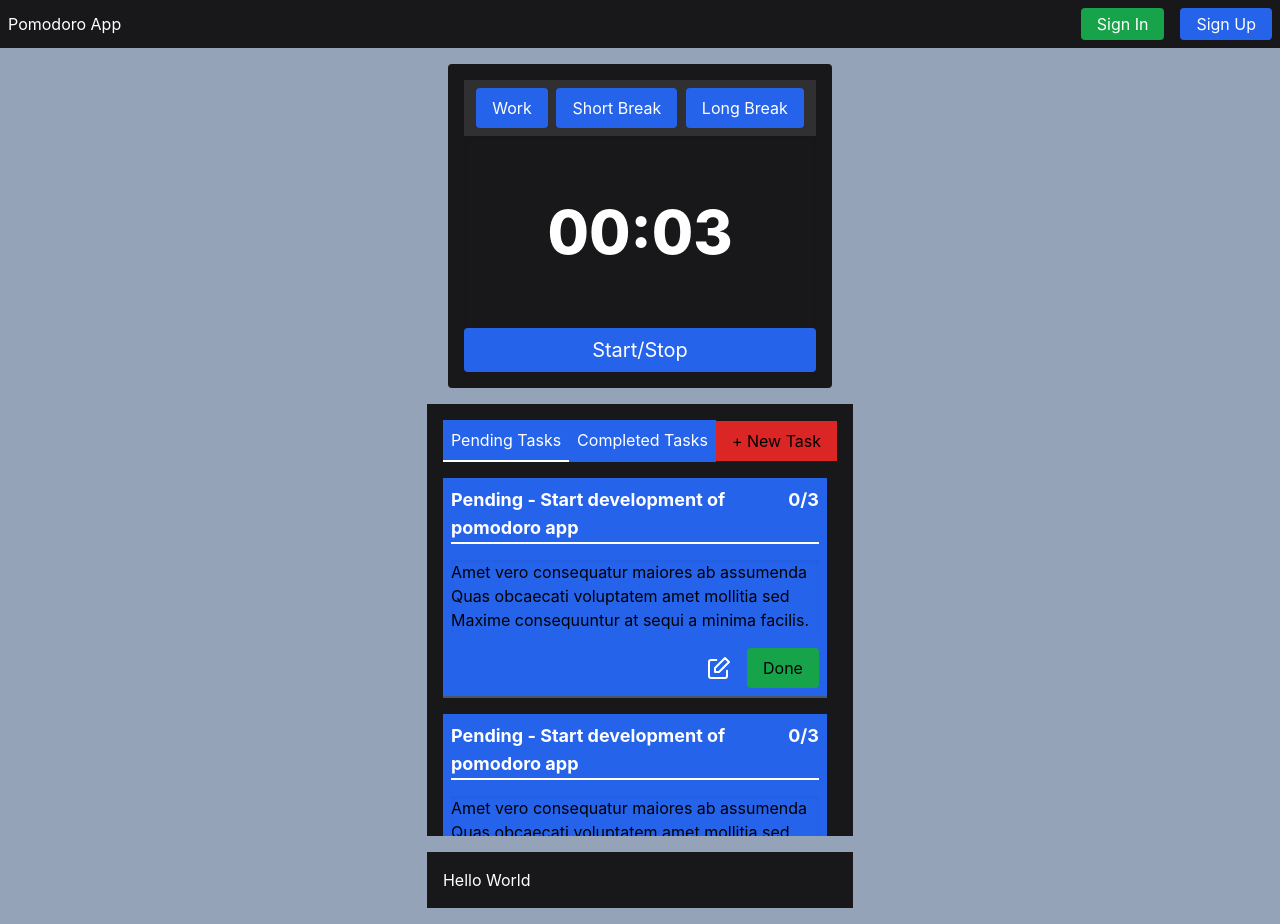
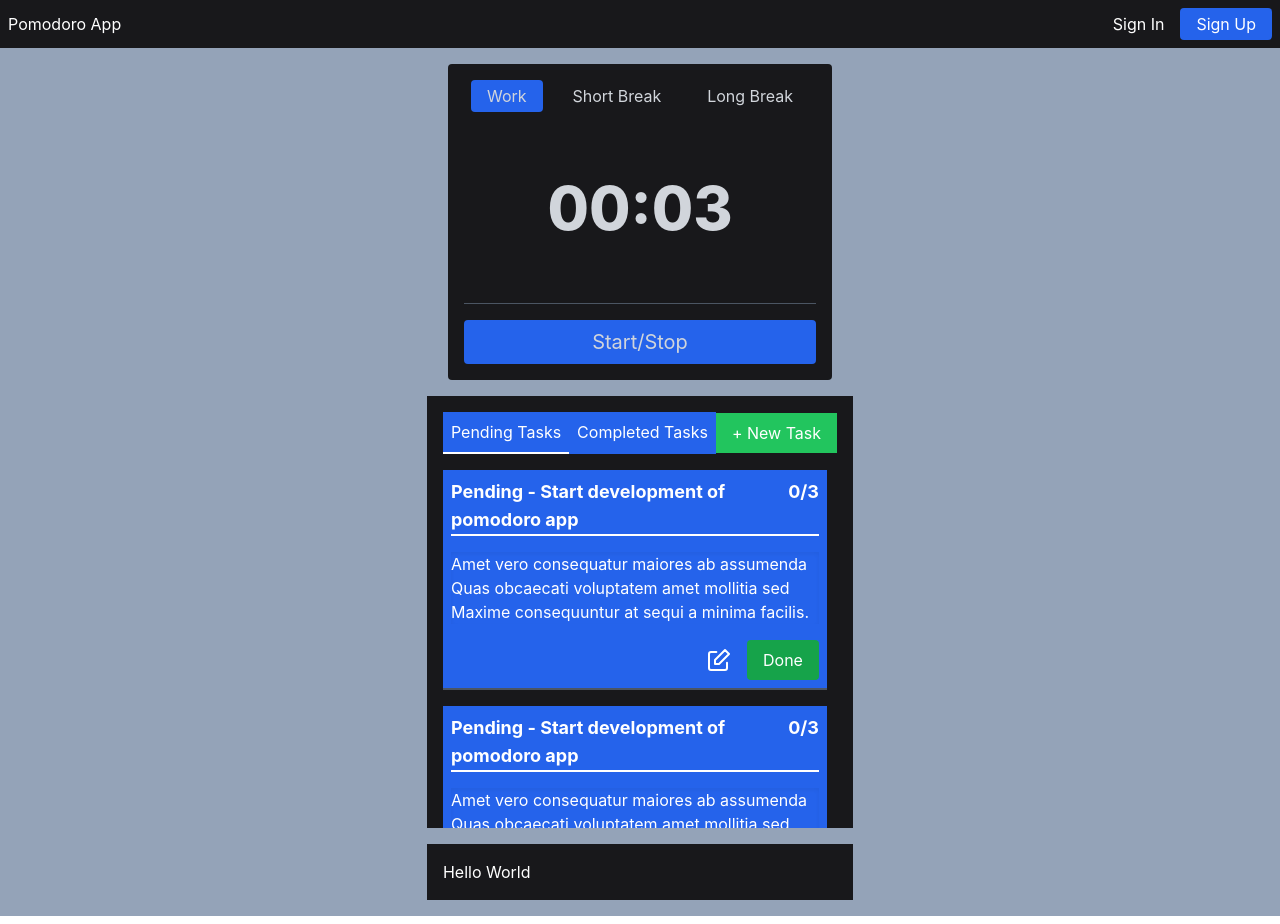
Before and after one commit to Andresser17/pomodoro-app-frontend, a React (Create React App) app: page / in a window 1280 px wide. Built offline with nearby package versions, Linux system fonts and the light colour scheme.

Commit message:
Added logout-icon.svg in Dropdown Button, now counter buttons change color if selected.

```diff
--- a/src/App.js
+++ b/src/App.js
@@ -12,6 +12,7 @@ import UserAuth from "./modals/UserAuth";
 import UserSettings from "./modals/UserSettings";
 // Icons
 import { ReactComponent as SettingsIcon } from "./icons/settings-icon.svg";
+import { ReactComponent as LogoutIcon } from "./icons/logout-icon.svg";
 
 function App() {
   // Set the modal component
@@ -76,7 +77,10 @@ function App() {
           text: "Settings",
           handleClick: () => handleOpenModal(<UserSettings />),
         },
-        { text: "Logout", handleClick: () => console.log("logout") },
+        {
+          icon: <LogoutIcon />,
+          text: "Logout",
+          handleClick: () => console.log("logout") },
       ]}
     />
   );
@@ -85,13 +89,13 @@ function App() {
   const userAuth = (
     <div>
       <button
-        className="px-4 py-1 mr-4 bg-green-600 rounded"
+        className="mr-4 hover:text-gray-300"
         onClick={() => handleOpenModal(<UserAuth />)}
       >
         Sign In
       </button>
       <button
-        className="px-4 py-1 bg-blue-600 rounded"
+        className="px-4 py-1 bg-blue-600 rounded hover:bg-blue-800 hover:text-gray-300"
         onClick={() => handleOpenModal(<UserAuth signUp={true} />)}
       >
         Sign Up
--- a/src/components/UserOptions.js
+++ b/src/components/UserOptions.js
@@ -6,7 +6,7 @@ function DropdownButton(props) {
   return (
     <button
       onClick={props.handleClick}
-      className="flex justify-end items-center w-full px-4 py-2 text-left text-gray-900 rounded transition-colors duration-200 text-normal hover:bg-purple-500 hover:text-white"
+      className="flex items-center w-full px-4 py-2 text-left text-gray-300 rounded transition-colors duration-200 text-normal hover:bg-blue-600"
     >
       <span className="block w-4 h-4 mr-2 hover:text-white">
         {props.children}
@@ -17,7 +17,7 @@ function DropdownButton(props) {
 }
 
 function DropdownBody(props) {
-  const styles = `absolute right-0 w-40 min-h-[2rem] mt-2 bg-white border rounded shadow-xl z-10`;
+  const styles = `absolute right-0 w-40 min-h-[2rem] mt-2 bg-zinc-900 border border-gray-300 rounded shadow-xl z-10`;
 
   const buttons = props.buttons?.map((button, i) => {
     // Call parent provided function
--- a/src/modals/ModalContainer.js
+++ b/src/modals/ModalContainer.js
@@ -17,20 +17,6 @@ function CloseButton(props) {
 }
 
 function ModalContainer(props) {
-  const basicStyles = "fixed left-0 top-0 right-0 bottom-0 overflow-auto z-50 h-full bg-black/60 md:inset-0 transition-all duration-300 ease-in-out"
-  const hiddenStyle = "mt-[-250px]";
-  const showStyle = "mt-0";
-  const [styles, setStyles] = useState(`${basicStyles} ${hiddenStyle}`);
-
-  const applyAnim = () => {
-    setStyles(`${basicStyles} ${showStyle}`)
-  }
-
-  // Apply anim style
-  useEffect(() => {
-    applyAnim();
-  }, [])
-
   // Hide body scrollbar
   useEffect(() => {
     document.body.classList.add("overflow-hidden");
@@ -62,10 +48,10 @@ function ModalContainer(props) {
     // Modal container
     <div
       id="modal-container"
-      className={styles}
+      className="fixed z-50 flex items-center justify-center h-full overflow-auto bg-black/60 md:inset-0 transition-all duration-300 ease-in-out"
     >
       {/* Modal content */}
-      <div className="relative bg-white rounded-lg my-24 mx-auto shadow w-fit dark:bg-gray-700">
+      <div className="relative mx-auto my-24 bg-white rounded-lg shadow w-fit dark:bg-gray-700">
         {/* Close button */}
         <CloseButton handleCloseModal={props.handleCloseModal} />
         {props.children}
--- a/src/sections/Tasks.js
+++ b/src/sections/Tasks.js
@@ -282,11 +282,11 @@ function Tabs(props) {
   }
 
   return (
-    <div className="p-4 mt-4 overflow-auto min-h-48 max-h-[27rem] bg-zinc-900">
+    <div className="p-4 mt-4 overflow-auto min-h-48 max-h-[27rem] text-white bg-zinc-900">
       <div className="flex items-center justify-between">
         <ul className="flex">{tabs}</ul>
         {/* Add a new task */}
-        <button onClick={handleAddTask} className="px-4 py-2 bg-red-600">+ New Task</button>
+        <button onClick={handleAddTask} className="px-4 py-2 bg-green-500 hover:bg-green-600 hover:text-gray-300">+ New Task</button>
       </div>
       {/* List of tasks */}
       {tasks}
--- a/src/sections/Timer.js
+++ b/src/sections/Timer.js
@@ -24,6 +24,21 @@ function useInterval(callback, delay) {
 }
 
 function CounterButton(props) {
+  // Styles
+  const basicStyles = "px-4 py-1 rounded text-md hover:text-gray-300";
+  const selectedStyles = "bg-blue-600 hover:bg-blue-800";
+  const [styles, setStyles] = useState(basicStyles);
+
+  const applyStyles = () => {
+    if (props.selected.mode === props.mode.mode) {
+      setStyles(`${basicStyles} ${selectedStyles}`);
+    } else setStyles(`${basicStyles}`);
+  };
+
+  useEffect(() => {
+    applyStyles();
+  }, [props.selected]);
+
   // Convert mode to name
   const name = props.mode.mode
     .replace("-", " ")
@@ -34,10 +49,7 @@ function CounterButton(props) {
     .join(" ");
 
   return (
-    <button
-      className="px-4 py-2 bg-blue-600 rounded text-md"
-      onClick={() => props.toggleModes(props.mode)}
-    >
+    <button className={styles} onClick={() => props.toggleModes(props.mode)}>
       {name}
     </button>
   );
@@ -49,10 +61,17 @@ function CounterToggle(props) {
   };
 
   const buttons = props.modes.map((mode, i) => {
-    return <CounterButton key={i} toggleModes={toggleModes} mode={mode} />;
+    return (
+      <CounterButton
+        selected={props.currentMode}
+        key={i}
+        toggleModes={toggleModes}
+        mode={mode}
+      />
+    );
   });
 
-  return <div className="flex justify-around p-2 bg-white/10">{buttons}</div>;
+  return <div className="flex justify-around">{buttons}</div>;
 }
 
 function Counter(props) {
@@ -65,7 +84,7 @@ function Counter(props) {
     .padStart(2, "0");
 
   return (
-    <div className="flex items-center justify-center h-48 p-8 shadow-inner">
+    <div className="flex items-center justify-center h-48 p-8 mb-4 border-b border-gray-600">
       <span className="text-6xl font-extrabold">
         {minutes}:{seconds}
       </span>
@@ -92,7 +111,6 @@ function Timer(props) {
       // Set default mode
       if (Object.keys(currentMode).length === 0 && item?.default) {
         setCurrentMode(item);
-        // setRemainTime(item.remainTime)
         break;
       }
 
@@ -127,9 +145,7 @@ function Timer(props) {
   };
 
   // Play alarm
-  const playAlarm = () => {
-
-  }
+  const playAlarm = () => {};
 
   const countdown = () => {
     // If time is out
@@ -150,10 +166,17 @@ function Timer(props) {
   useInterval(countdown, startCount ? 1000 : null);
 
   return (
-    <div className="flex flex-col justify-center p-4 text-white rounded bg-zinc-900 w-96">
-      <CounterToggle modes={props.modes} setCurrentMode={setCurrentMode} />
+    <div className="flex flex-col justify-center p-4 text-gray-300 rounded bg-zinc-900 w-96">
+      <CounterToggle
+        modes={props.modes}
+        currentMode={currentMode}
+        setCurrentMode={setCurrentMode}
+      />
       <Counter time={remainTime} />
-      <button onClick={toggle} className="p-2 text-xl bg-blue-600 rounded">
+      <button
+        onClick={toggle}
+        className="p-2 text-xl bg-blue-600 rounded hover:bg-blue-800 hover:text-gray-300"
+      >
         Start/Stop
       </button>
     </div>
```
Also changed, not shown: src/icons/logout-icon.svg.
